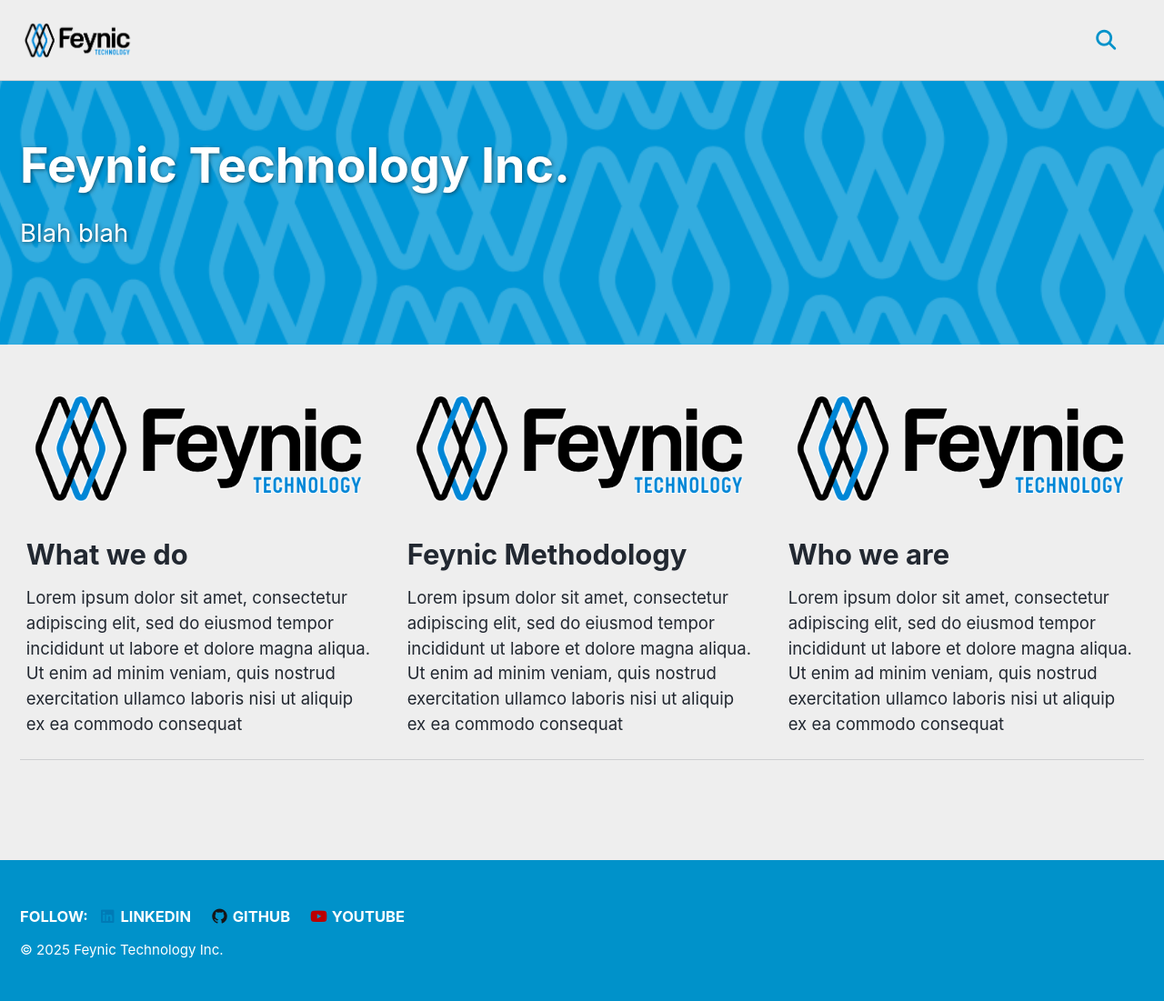
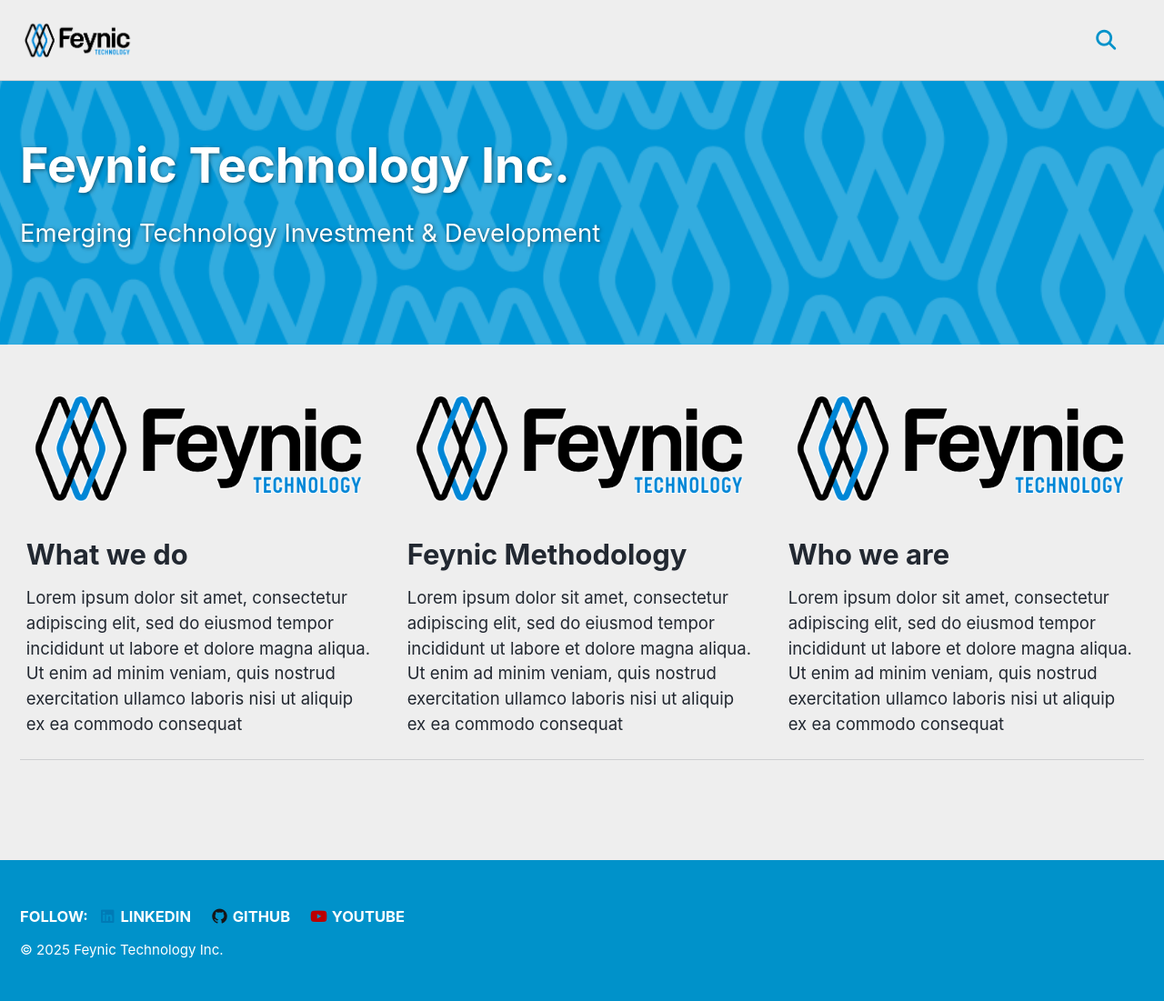
Before and after one commit to FeynicTech/feynictech.github.io, a Jekyll site: the page built from index.md, in a window 1280 px wide. Shown: the whole page at 91% size. Built offline with Jekyll 4.4.1, drawn with Linux system fonts in a browser that asks for light colours; cached includes are drawn as plain includes.

Commit message:
minor text updates

```diff
--- a/_config.yml
+++ b/_config.yml
@@ -116,7 +116,7 @@ analytics:
 
 # Site Author
 author:
-  name             : "Patrick Downing"
+  name             : "Feynic Technology"
   avatar           : # path of avatar image, e.g. "/assets/images/bio-photo.jpg"
   bio              : "TBD"
   location         : "Montreal, Canada"
--- a/index.md
+++ b/index.md
@@ -4,7 +4,7 @@ author_profile: false
 header:
     #overlay_color: "#000000"
     overlay_image: /assets/img/Background.png
-tagline: "Blah blah"
+tagline: "Emerging Technology Investment &amp; Development"
 
 feature_row:
   - image_path: /assets/img/logo.png
```
